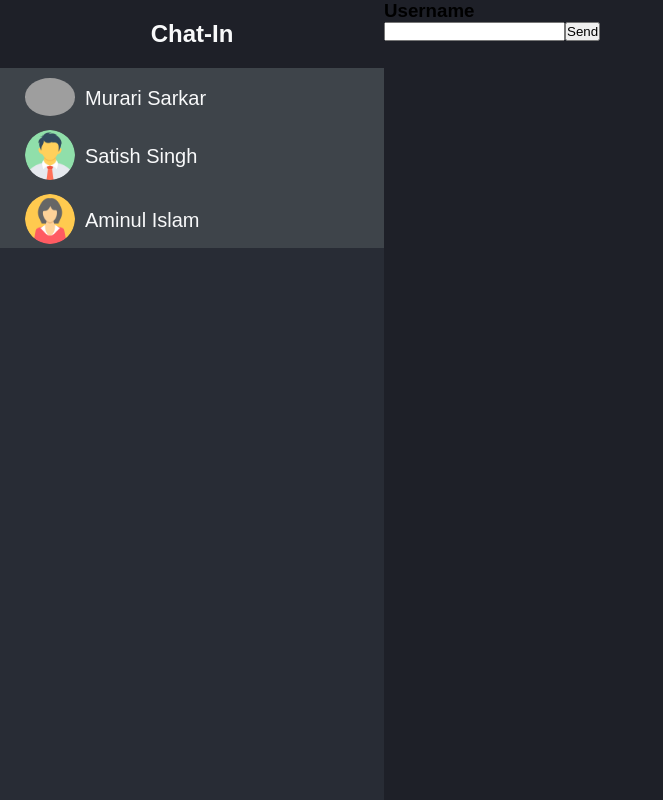
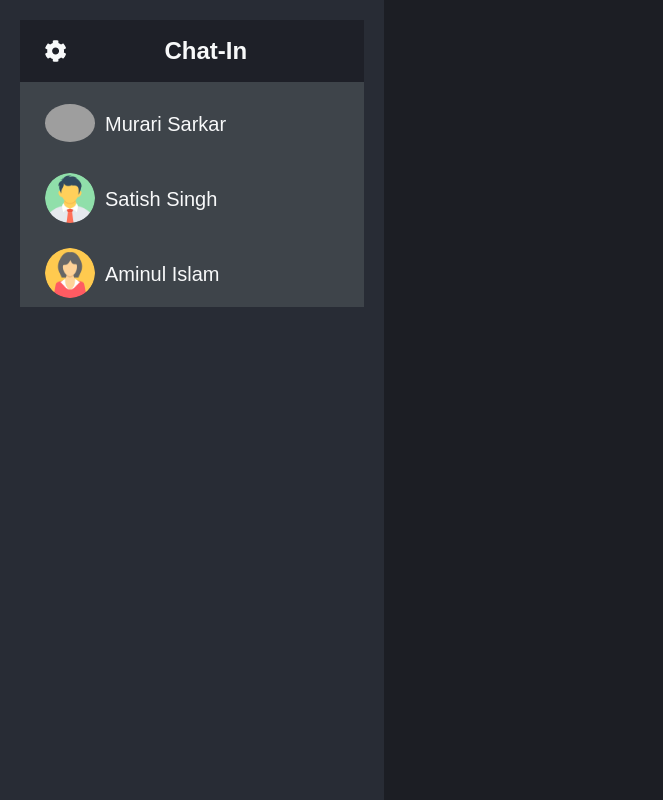
Before and after one commit to 98ZAFAR/Chat-In, a React (Vite) app in the folder frontend/: page /chat in a window 1280 px wide. Shown: the whole page, without its empty margins (0-663 px from the left). Built offline with nearby package versions, Linux system fonts and the light colour scheme; grey boxes are pictures that could not be loaded.

Commit message:
Chat Page Improvised

```diff
--- a/frontend/src/components/ChatContainer.jsx
+++ b/frontend/src/components/ChatContainer.jsx
@@ -1,8 +1,16 @@
-import '../css/ChatContainer.css'
+import { useContext } from "react";
+import "../css/ChatContainer.css";
+import { ChatContext } from "../stores/chatStore";
 
-const ChatContainer = ({userName, avatarUrl})=>{
-    return <>
-        <div className="chat-container">
+const ChatContainer = ({ userName, avatarUrl, contact }) => {
+  const { setSelectedContact } = useContext(ChatContext);
+
+  const handleSelectContact = (contact) => {
+    if (contact) setSelectedContact(contact);
+  };
+  return (
+    <>
+      <div className="chat-container" onClick={()=>handleSelectContact(contact)}>
         <div className="user-avatar">
           <img src={avatarUrl} alt="" />
         </div>
@@ -11,6 +19,7 @@ const ChatContainer = ({userName, avatarUrl})=>{
         </div>
       </div>
     </>
+  );
 };
 
 export default ChatContainer;
--- a/frontend/src/css/Chat.css
+++ b/frontend/src/css/Chat.css
@@ -12,16 +12,33 @@
 * {
     margin: 0;
     padding: 0;
-    box-sizing: border-box;
     font-family: 'Poppins', sans-serif;
+}
+
+.sidebar-header{
+    display: flex;
+    justify-content: center;
+    align-items: center;
+    background-color: var(--title-bg);
+}
+
+.sidebar-header .setting-icon{
+    scale: 2;
+    margin: 0 0 0 30px;
+    color: var(--text-color);
+}
+
+.sidebar-header .setting-icon:hover{
+    scale: 2.5;
+    cursor: pointer;
+    margin: 0 0 0 30px;
 }
 
 .sidebar-title{
     width: 100%;
-    text-align: center;
-    background-color: var(--title-bg);
+
     color: var(--text-color);
-    padding: 20px 0;
+    padding: 5% 30%;
 }
 
 .chat-body{
@@ -35,10 +52,73 @@
     width:30%;
     height: 100%;
     background-color: var(--primary-bg);
+    padding: 20px 20px;
 }
+
 
 .chat-panel{
     width: 70%;
     height: 100%;
     background-color: var(--title-bg);
 }
+
+.chat-title{
+    height: 10%;
+    text-align: left;
+    padding-left: 30px;
+    padding-top: 20px;
+    color: var(--text-color);
+    font-size: 20px;
+    display: flex;
+
+}
+.chat-area{
+    margin:0 20px;
+    height: 75%;
+    background-color: var(--border-color);
+    border: 8px solid var(--primary-bg);
+}
+
+.chat-box{
+    height: 15%;
+    margin: 0 20px;
+    padding: 10px 0;
+}
+
+.chat-box input{
+    width: 90%;
+    height: 60px;
+    font-size: 20px;
+    padding: 0 20px;
+    border: none;
+    outline: none;
+}
+.chat-box input:hover{
+    border: 2px solid var(--accent-color);
+}
+
+
+.chat-box button{
+    font-size: 30px;
+    background-color: var(--accent-color);
+    color: var(--text-color);
+    border: none;
+    outline: none;
+    padding: 10px;
+    margin-left: 5px;
+    cursor: pointer;
+}
+
+.chat-box button:hover{
+    background-color: var(--accent-hover);
+}
+
+.chat-title .user-avatar{
+    width: 40px;
+    height: 40px;
+    margin-right: 10px;
+}
+
+.chat-body input::placeholder{
+    font-size:20px;
+}
--- a/frontend/src/css/ChatContainer.css
+++ b/frontend/src/css/ChatContainer.css
@@ -17,6 +17,7 @@
 
 .chat-container{
     width:100%;
+    height: 75px;
     display: flex;
     justify-content: left;
     align-items:center;
--- a/frontend/src/pages/Chat.jsx
+++ b/frontend/src/pages/Chat.jsx
@@ -1,36 +1,55 @@
 import { useContext } from "react";
 import ChatContainer from "../components/ChatContainer";
 import { ChatContext } from "../stores/chatStore";
+import { FaCog } from "react-icons/fa";
 import "../css/Chat.css";
 
 const Chat = () => {
-  const { contacts } = useContext(ChatContext);
+  const { contacts, selectedContact } = useContext(ChatContext);
+
   return (
     <>
       <div className="chat-body">
         <div className="chat-sidebar">
+          <div className="sidebar-header">
+            <FaCog className="setting-icon"/>
             <h2 className="sidebar-title">Chat-In</h2>
+          </div>
           {contacts.map((contact) => (
             <ChatContainer
               className="chat-container"
               key={contact._id}
               userName={contact.userName}
               avatarUrl={contact.avatarUrl}
-            ></ChatContainer>
+              contact={contact}
+            />
           ))}
         </div>
+        {selectedContact && (
+          <>
             <div className="chat-panel">
               <div className="chat-title">
-                <h3>Username</h3>
+                <img
+                  src={selectedContact ? selectedContact.avatarUrl : "#"}
+                  alt=""
+                  className="user-avatar"
+                />
+                <h3>
+                  {selectedContact ? selectedContact.userName : "Username"}
+                </h3>
               </div>
-            <div className="chat-area">
-
-            </div>
+              <div className="chat-area"></div>
               <div className="chat-box">
-                <input type="text" id="message-box" />
+                <input
+                  type="text"
+                  id="message-box"
+                  placeholder="Enter the message"
+                />
                 <button className="send-button">Send</button>
               </div>
             </div>
+          </>
+        )}
       </div>
     </>
   );
--- a/frontend/src/stores/chatStore.jsx
+++ b/frontend/src/stores/chatStore.jsx
@@ -4,7 +4,9 @@ export const ChatContext = createContext({
   defaultAvatars: [],
   selectedtAvatar: "",
   setSelectedAvatar: () => {},
-  contacts:[],
+  contacts: [],
+  selectedContact: {},
+  setSelectedContact: () => {},
 });
 
 const ChatProvider = ({ children }) => {
@@ -41,10 +43,18 @@ const ChatProvider = ({ children }) => {
   ];
 
   const [selectedtAvatar, setSelectedAvatar] = useState(defaultAvatars[0]);
+  const [selectedContact, setSelectedContact] = useState(null);
 
   return (
     <ChatContext.Provider
-      value={{ defaultAvatars, selectedtAvatar, setSelectedAvatar, contacts }}
+      value={{
+        defaultAvatars,
+        selectedtAvatar,
+        setSelectedAvatar,
+        contacts,
+        selectedContact,
+        setSelectedContact,
+      }}
     >
       {children}
     </ChatContext.Provider>
```
Lines whose indentation alone changed are shown as unchanged.
